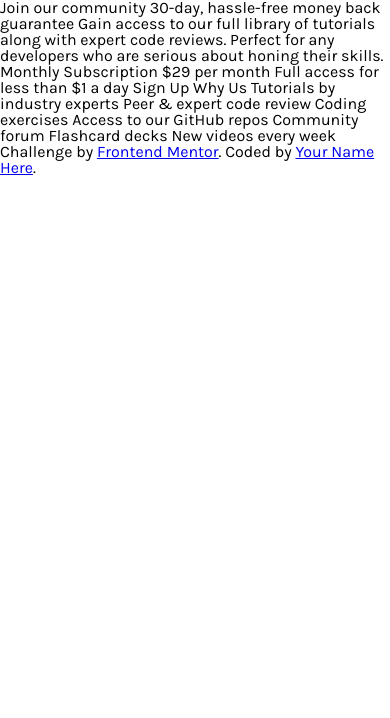
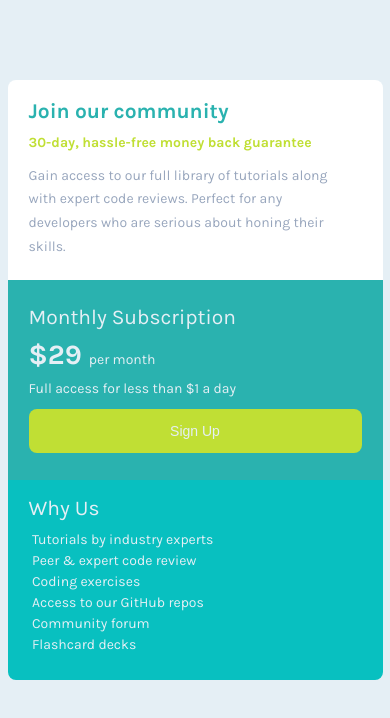
Before and after one commit to tims07/price_grid_component, a plain HTML site: page index.html in a window 390 px wide. Drawn offline with Linux system fonts and the light colour scheme.

Commit message:
add mobile styling

```diff
--- a/index.html
+++ b/index.html
@@ -11,36 +11,40 @@
 
 </head>
 <body>
-  Join our community
-
-  30-day, hassle-free money back guarantee
-
-  Gain access to our full library of tutorials along with expert code reviews.
-  Perfect for any developers who are serious about honing their skills.
-
-  Monthly Subscription
-
-  &dollar;29 per month
-
-  Full access for less than &dollar;1 a day
-
-  Sign Up
-
-  Why Us
-
-  Tutorials by industry experts
-  Peer &amp; expert code review
-  Coding exercises
-  Access to our GitHub repos
-  Community forum
-  Flashcard decks
-  New videos every week
-
-  <footer>
-    <p class="attribution">
-      Challenge by <a href="https://www.frontendmentor.io?ref=challenge" target="_blank">Frontend Mentor</a>.
-      Coded by <a href="#">Your Name Here</a>.
-    </p>
-  </footer>
+  <main>
+    <!-- Mobile First -->
+    <!-- Grid Container -->
+    <section class="grid">
+      <!-- Join Section -->
+      <article class="join-info">
+        <h2>Join our community</h2>
+        <h4>30-day, hassle-free money back guarantee</h4>
+        <p>
+          Gain access to our full library of tutorials along with expert code reviews.
+          Perfect for any developers who are serious about honing their skills.
+        </p>
+      </article>
+      <!-- Price Section -->
+      <article class="price-info">
+        <h2>Monthly Subscription</h2>
+        <p><span class="price">&dollar;29</span>per month</p>
+        <p>Full access for less than &dollar;1 a day</p>
+        <button class="btn ">Sign Up</button>
+      </article>
+      <!-- Why Section -->
+      <article class="why-info">
+        <h2>Why Us</h2>
+        <ul>
+          <li>Tutorials by industry experts</li>
+          <li>Peer &amp; expert code review</li>
+          <li>Coding exercises</li>
+          <li>Access to our GitHub repos</li>
+          <li>Community forum</li>
+          <li>Flashcard decks</li>
+          <li><New videos every week/li>
+        </ul>
+      </article>
+    </section>
+  </main>
 </body>
 </html>
--- a/styles.css
+++ b/styles.css
@@ -11,7 +11,7 @@
 
 
 html {
-  font-size: 100%;
+  font-size: 14px;
 }
 
 
@@ -23,44 +23,141 @@ html {
     --font-karla: "Karla";
     --weight-reg: 400;
     --weight-bold: 700;
+    --section-padding: 1rem 1.5rem;
+    --heading-clr: var(--light-gray)
 }
 
 body {
     font-weight: 400;
     line-height: 1;
     font-family: var(--font-karla), sans-serif;
+    display: grid;
+    place-content: center;
+    min-height: 90vh;
+    background-color: var(--light-gray);
   }
 
   p {
     margin: 0;
   }
 
+
+
   /* Buttons */
   .btn {
+    font-size: 1rem;
     cursor: pointer;
-    color: var(--white);
-    background: var(--primary-500);
+    color: var(--light-gray);
+    background: var(--bright-yellow);
     border: transparent;
-    border-radius: var(--borderRadius);
+    border-radius: 8px;
     letter-spacing: var(--letterSpacing);
-    padding: 0.375rem 0.75rem;
-    box-shadow: var(--shadow-1);
+    padding: 1rem;
     transition: var(--transition);
     text-transform: capitalize;
     display: inline-block;
+    margin: 0 auto;
+    width: 100%;
   }
   .btn:hover {
     background: var(--primary-700);
     box-shadow: var(--shadow-3);
   }
-  .btn-hipster {
-    color: var(--primary-500);
-    background: var(--primary-200);
+
+
+  /* Grid  */
+
+  .grid {
+
+    max-width: 375px;
+    min-height: 70vh;
+    display: grid;
+    grid-template-rows: repeat(3, 1fr);
+
   }
-  .btn-hipster:hover {
-    color: var(--primary-200);
-    background: var(--primary-700);
+
+  /* Join Section */
+
+  .join-info {
+    display: flex;
+    flex-direction: column;
+    justify-content: space-between;
+
+
+    padding: var(--section-padding);
+    background-color: white;
+    border-radius: 8px 8px 0 0;
   }
-  .btn-block {
-    width: 100%;
+
+  .join-info > h2 {
+    color: var(--primary-clr);
+    font-weight: var(--weight-bold);
+    margin-top: 0.5rem;
+    margin-bottom: 0.5rem;
+
   }
+
+  .join-info > h4 {
+    margin-top: 0.5rem;
+    margin-bottom: 0.5rem;
+    color: var(--bright-yellow);
+  }
+
+  .join-info > p {
+    color: var(--gray-blue);
+    line-height: 1.7;
+    margin-top: 0.5rem;
+    margin-bottom: 0.5rem;
+    max-width: 95%;
+  }
+
+/* Price Section */
+
+
+  .price-info {
+    background-color: var(--primary-clr);
+    color: var(--heading-clr);
+    padding: var(--section-padding);
+    font-size: 14px;
+
+    display: flex;
+    flex-direction: column;
+    justify-content: space-evenly;
+  }
+
+  .price-info > h2 {
+    font-weight: var(--weight-reg);
+  }
+
+  .price {
+    font-size: 2rem;
+    padding-right: 0.5rem;
+    font-weight: var(--weight-bold);
+  }
+
+
+  /* Why Section */
+
+  .why-info {
+    color: var(--heading-clr);
+    padding: var(--section-padding);
+    background-color: rgb(8, 192, 192);
+    border-radius: 0 0 8px 8px;
+
+    display: flex;
+    flex-direction: column;
+    justify-content: space-evenly;
+  }
+
+  .why-info > h2 {
+    margin-bottom: 0.5rem;
+    font-weight: 400;
+  }
+
+  ul {
+    list-style: none;
+  }
+
+  li {
+    padding: 0.25rem;
+  }
```
